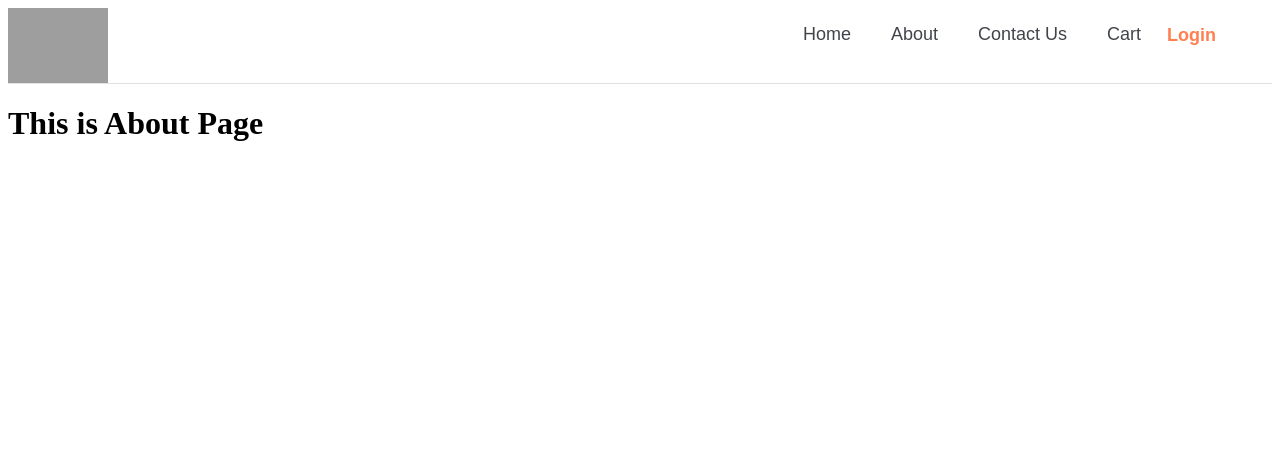
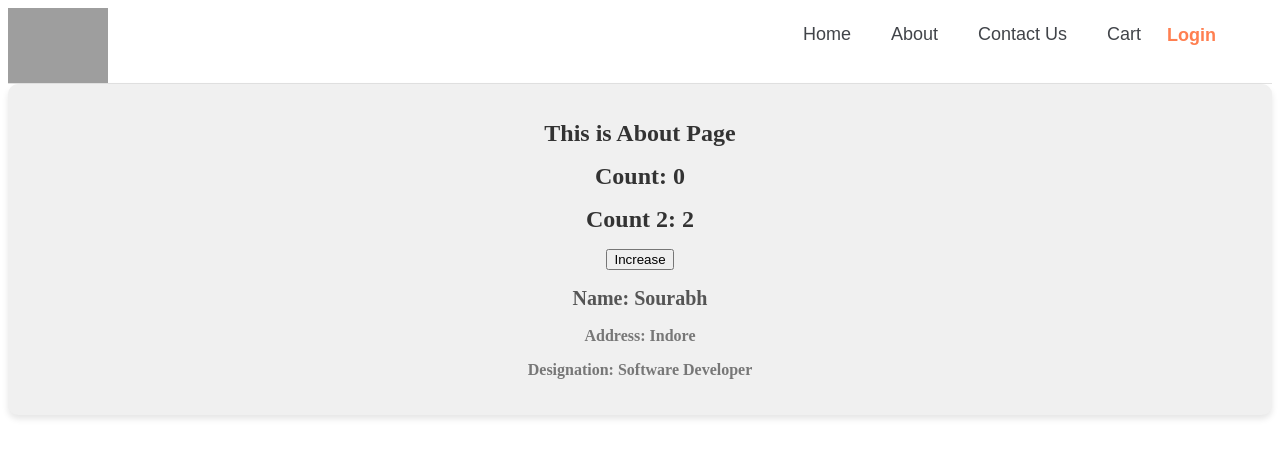
Before and after one commit to Sourabh326/namaste-react, a React (Vite) app: page /about in a window 1280 px wide. Shown: the top 458 px of the page. Built offline with nearby package versions, Linux system fonts and the light colour scheme; grey boxes are pictures that could not be loaded.

Commit message:
Episode 08 - done
Episode 08 - done

```diff
--- a/src/components/About.js
+++ b/src/components/About.js
@@ -1,7 +1,11 @@
+import UserClass from "./UserClass";
+
+
 const About = () => {
     return(
-        <div>
-            <h1>This is About Page</h1>
+        <div className="about-container">
+            <h1 className="about-heading">This is About Page</h1>
+            <UserClass name="Sourabh" location="Indore" designation="Software Developer" />
         </div>
     )
 }
--- /dev/null
+++ b/src/components/UserClass.js
@@ -0,0 +1,51 @@
+import {Component} from "react";
+
+class UserClass extends Component {
+  constructor(props) {
+    super(props);
+    this.state = {
+      count: 0,
+      count2: 2,
+    };
+    console.log('constructor methode call')
+  }
+
+  componentDidMount(){
+    console.log('component did mount call')
+    // this.timer = setInterval(() => {
+    //   console.log("SET INTERVAL")
+    // }, 1000);
+  }
+
+  componentDidUpdate(){
+    console.log("component did update call")
+
+  }
+
+  componentWillUnmount(){
+    // clearInterval(this.timer)
+  }
+
+  render() {
+    const { name, location, designation } = this.props;
+    const { count, count2 } = this.state;
+    console.log("render methode call");
+    return (
+      <div>
+        <h1 className="info-heading">Count: {count}</h1>
+        <h1 className="info-heading">Count 2: {count2}</h1>
+        <button onClick={()=> {
+            this.setState({
+                count: count+1,
+                count2: this.state.count2 + 1
+            })
+        }}>Increase</button>
+        <h2 className="info-subheading">Name: {name}</h2>
+        <h3 className="info-details">Address: {location}</h3>
+        <h3 className="info-details">Designation: {designation}</h3>
+      </div>
+    );
+  }
+}
+
+export default UserClass;
--- a/src/index.css
+++ b/src/index.css
@@ -260,3 +260,34 @@
     margin-top: 8px;
     margin-bottom: 8px;
 }
+
+/* about component */
+.about-container {
+    background-color: #f0f0f0;
+    padding: 20px;
+    border-radius: 10px;
+    box-shadow: 0 4px 6px rgba(0, 0, 0, 0.1);
+    text-align: center;
+  }
+
+  .about-heading {
+    font-size: 24px;
+    color: #333;
+  }
+
+/* class component */
+  .info-heading {
+    font-size: 24px;
+    color: #333;
+  }
+
+  .info-subheading {
+    font-size: 20px;
+    color: #555;
+  }
+
+  .info-details {
+    font-size: 16px;
+    color: #777;
+    margin-top: 10px;
+  }
```
Also changed, not shown: src/components/Body.js (line endings or trailing spaces).
